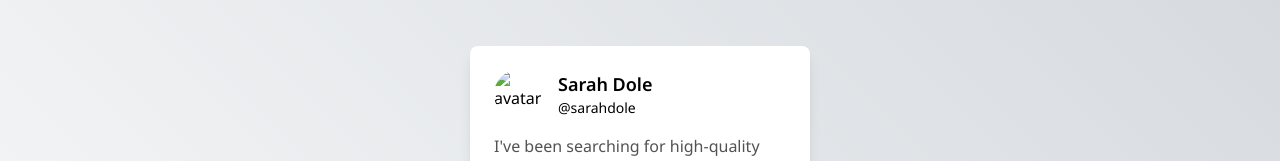
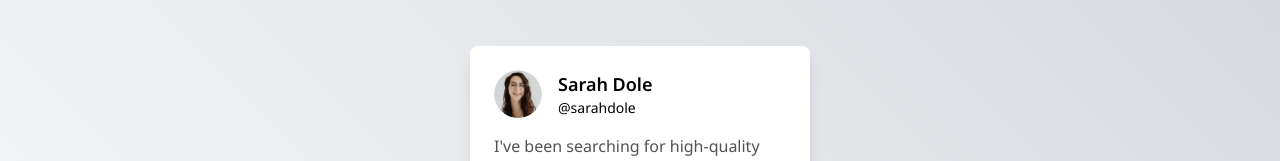
Before and after one commit to sfilata/testimonial_card, a plain HTML site: page index.html in a window 1280 px wide. Shown: the part 238-399 px from the top of the page. Drawn offline with nearby package versions, Linux system fonts and the light colour scheme; the site is published under a folder, as on GitHub Pages, so addresses that start at the root find nothing.

Commit message:
fix: Fix the missing avatar image url.

```diff
--- a/index.html
+++ b/index.html
@@ -29,7 +29,7 @@
     <div class="card-container card bg-white p-6 rounded-lg shadow-lg">
       <div class="flex flex-col h-full gap-4">
         <div class="flex flex-row gap-4">
-          <img class="size-12 rounded-full" src="/img/profile-thumbnail.png" alt="avatar">
+          <img class="size-12 rounded-full" src="img/profile-thumbnail.png" alt="avatar">
           <div class="flex flex-col">
             <span class="text-lg font-semibold truncate">Sarah Dole</span>
             <span class="text-sm truncate">
```
